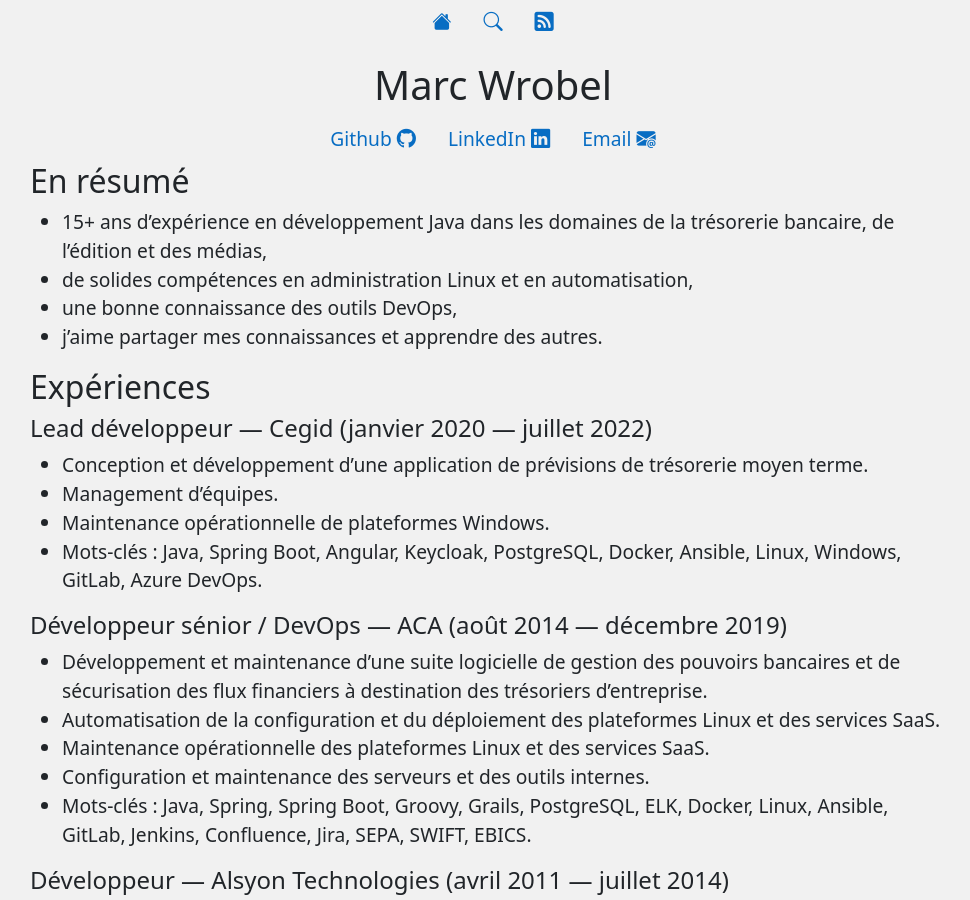
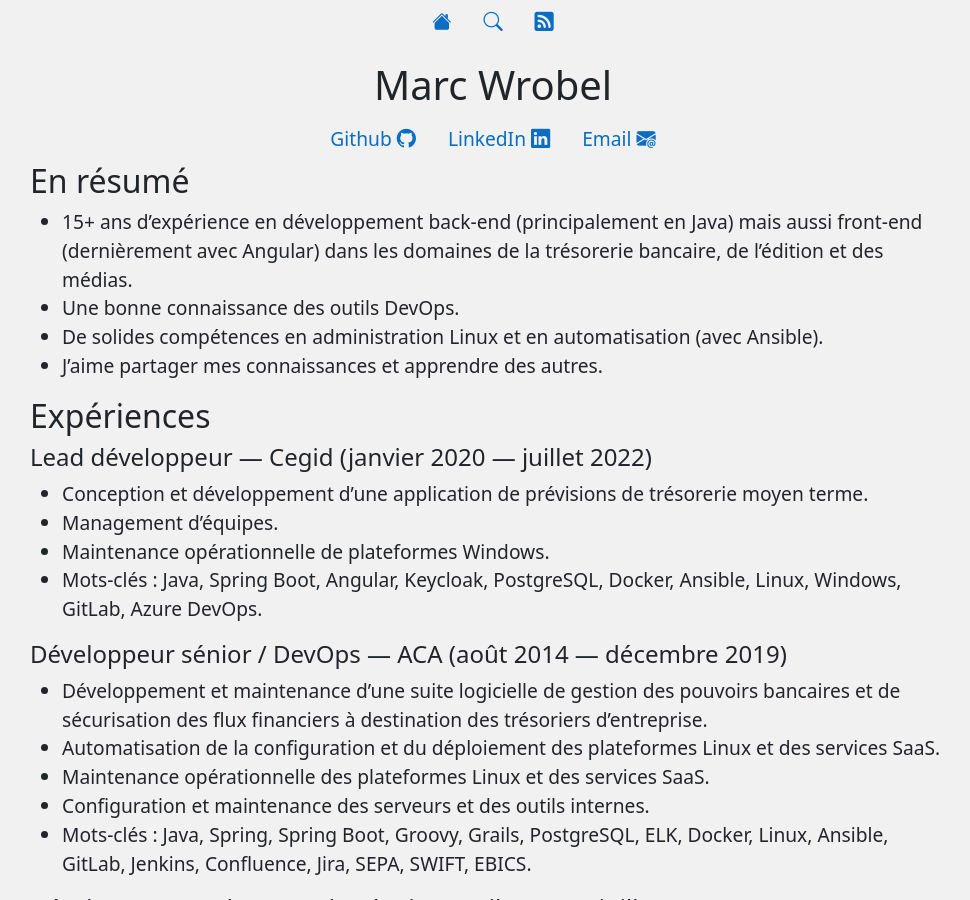
Before and after one commit to marcwrobel/marcwrobel.github.io, a Jekyll site: the page built from a-propos.md, in a window 1280 px wide and 900 px high. Shown: the whole window, without its empty margins (147-1117 px from the left). Built offline with Jekyll 4.4.1, drawn with Linux system fonts in a browser that asks for light colours.

Commit message:
Amélioration de la section 'En résumé' des pages 'À propos' et 'About'

```diff
--- a/a-propos.md
+++ b/a-propos.md
@@ -9,11 +9,12 @@
 
 ## En résumé
 
-- 15+ ans d'expérience en développement Java dans les domaines de la trésorerie bancaire, de
-  l'édition et des médias,
-- de solides compétences en administration Linux et en automatisation,
-- une bonne connaissance des outils DevOps,
-- j'aime partager mes connaissances et apprendre des autres.
+- 15+ ans d'expérience en développement back-end (principalement en Java) mais aussi front-end
+  (dernièrement avec Angular) dans les domaines de la trésorerie bancaire, de l'édition et des
+  médias.
+- Une bonne connaissance des outils DevOps.
+- De solides compétences en administration Linux et en automatisation (avec Ansible).
+- J'aime partager mes connaissances et apprendre des autres.
 
 ## Expériences
 
```
Also changed, not shown: about.md (+4 -3 lines).
